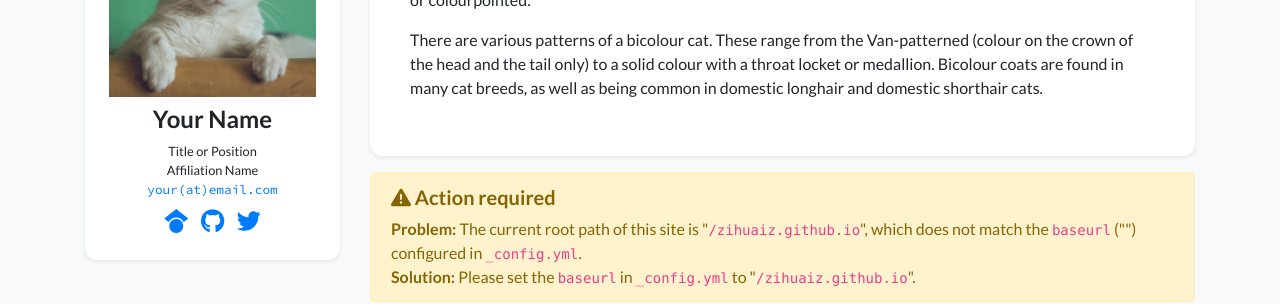
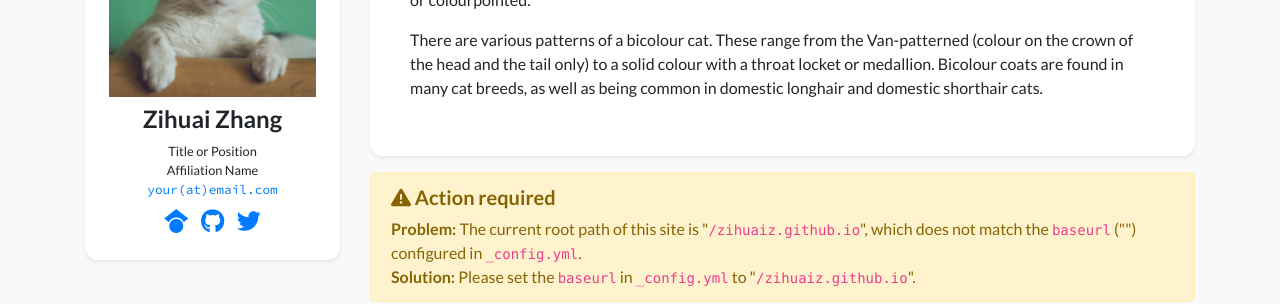
Before and after one commit to zihuaiz/zihuaiz.github.io, a Jekyll site: the page built from index.html, in a window 1280 px wide. Shown: the part 214-518 px from the top of the page. Built offline with Jekyll 4.4.1, drawn with Linux system fonts in a browser that asks for light colours; nearby versions of some CDN libraries; a style sheet for code colours, icons or effects is not loaded.

Commit message:
Update profile.yml

```diff
--- a/_data/profile.yml
+++ b/_data/profile.yml
@@ -1,4 +1,4 @@
-primary_name: "Your Name"
+primary_name: "Zihuai Zhang"
 secondary_name: ""
 navbar_name: "Your Name"
 
```
